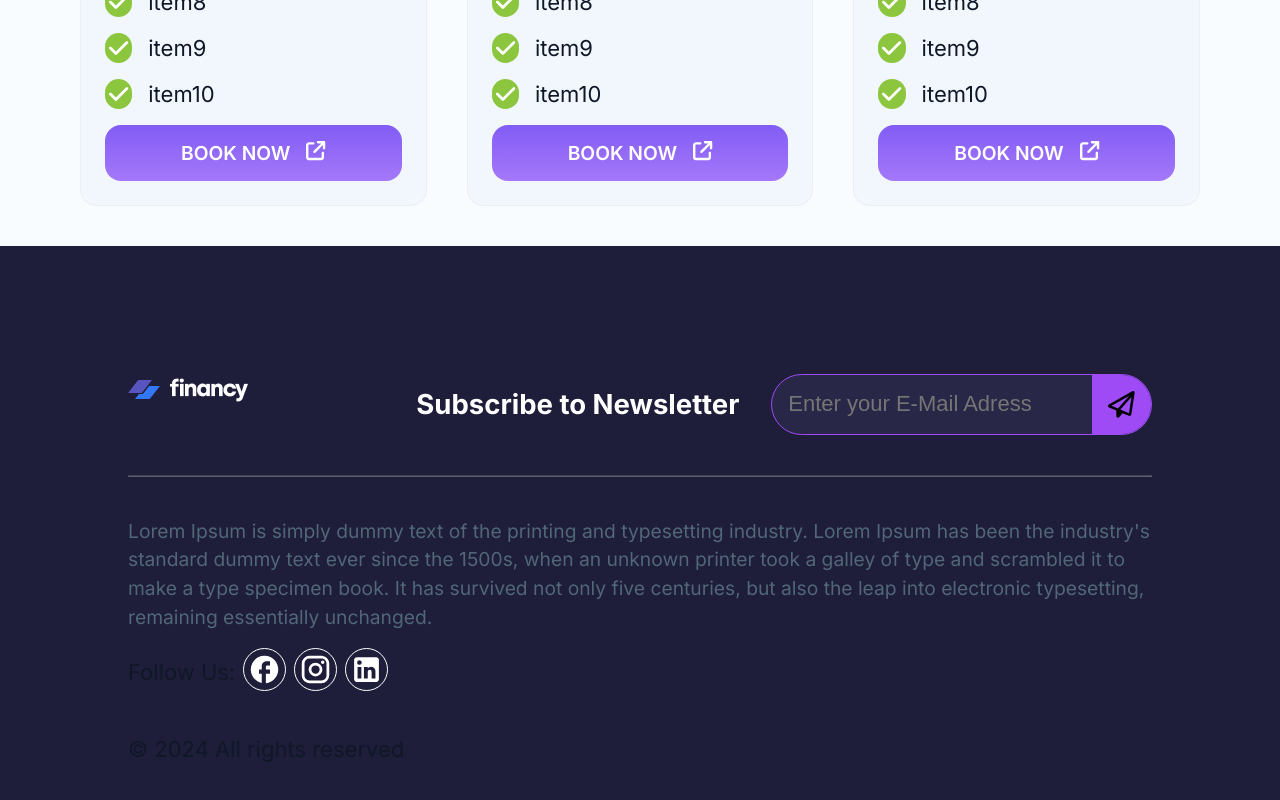
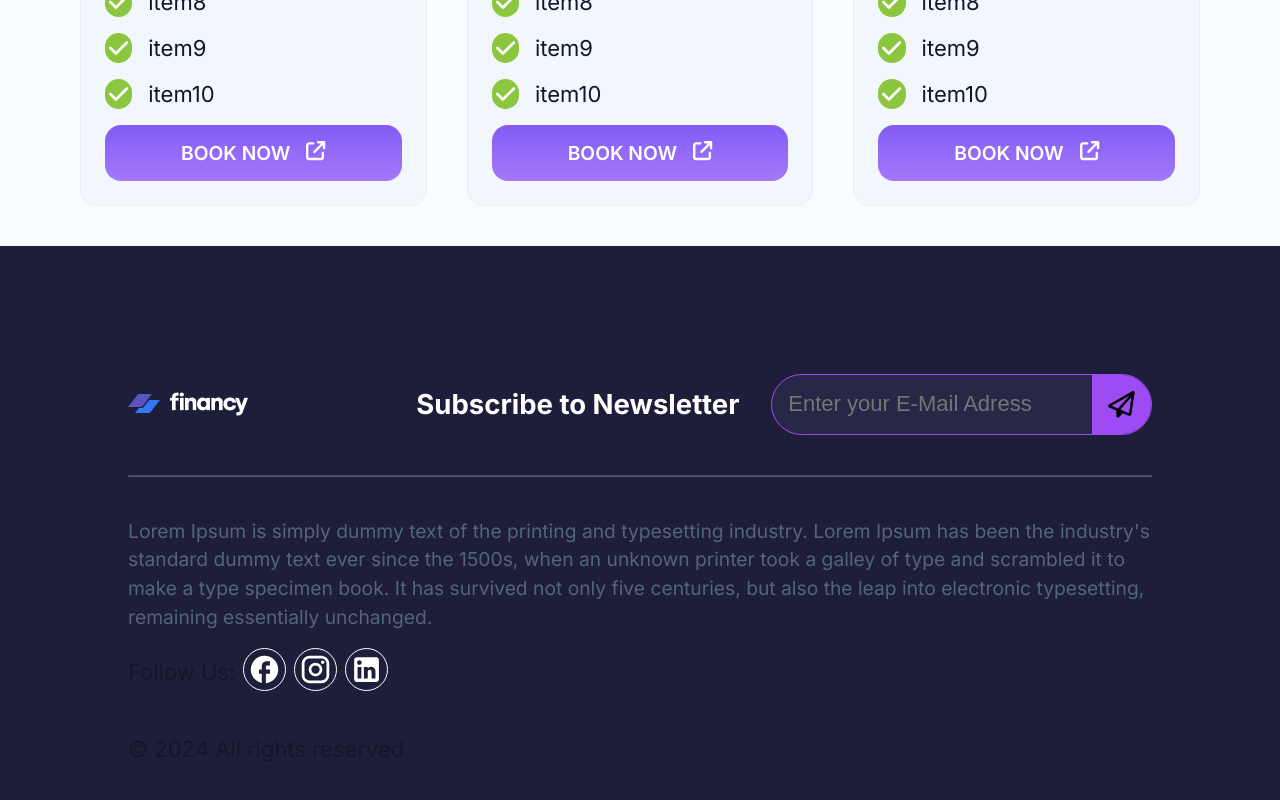
Before and after one commit to danielgen01/financy, a Next.js app: page / in a window 1280 px wide. Shown: the part 3663-4463 px from the top of the page. Built offline with nearby package versions, Linux system fonts and the light colour scheme; no server answers.

Commit message:
fix: alignment of logo in footer

```diff
--- a/src/app/components/Footer/Footer.styles.module.css
+++ b/src/app/components/Footer/Footer.styles.module.css
@@ -13,6 +13,7 @@
     font-size: var(--font-size-lg);
     font-weight: var(--font-weight-bold);
     color: white;
+    white-space: nowrap;
 }
 
 .StyledInputBox {
@@ -87,6 +88,8 @@
 
 }
 
+
+
 .StyledFooterBody {
     display: flex;
     flex-direction: column;
@@ -157,4 +160,8 @@
     align-items: center;
 }
 
+.StyledImage {
+    align-self: center;
 }
+
+}
--- a/src/app/components/Footer/Footer.tsx
+++ b/src/app/components/Footer/Footer.tsx
@@ -16,7 +16,7 @@ export const Footer = () => {
     <div className={styles.StyledFooter}>
       <div className={styles.StyledFooterContent}>
         <div className={styles.StyledFooterHead}>
-          <Image src={LogoDark} alt="Logo" />
+          <Image src={LogoDark} alt="Logo" className={styles.StyledImage} />
           <div className={styles.StyledActionAndNewsletterWrapper}>
             <span className={styles.StyledFooterHeadline}>
               Subscribe to Newsletter
```
